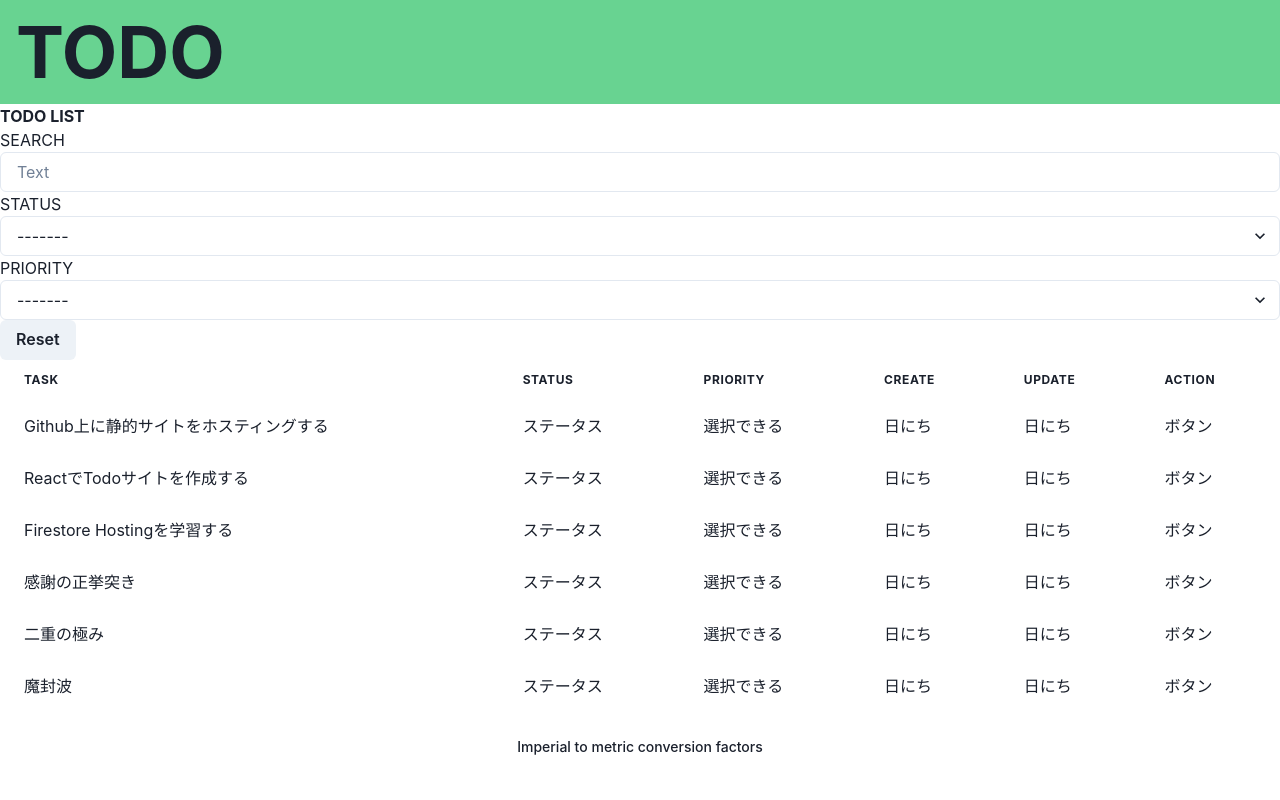
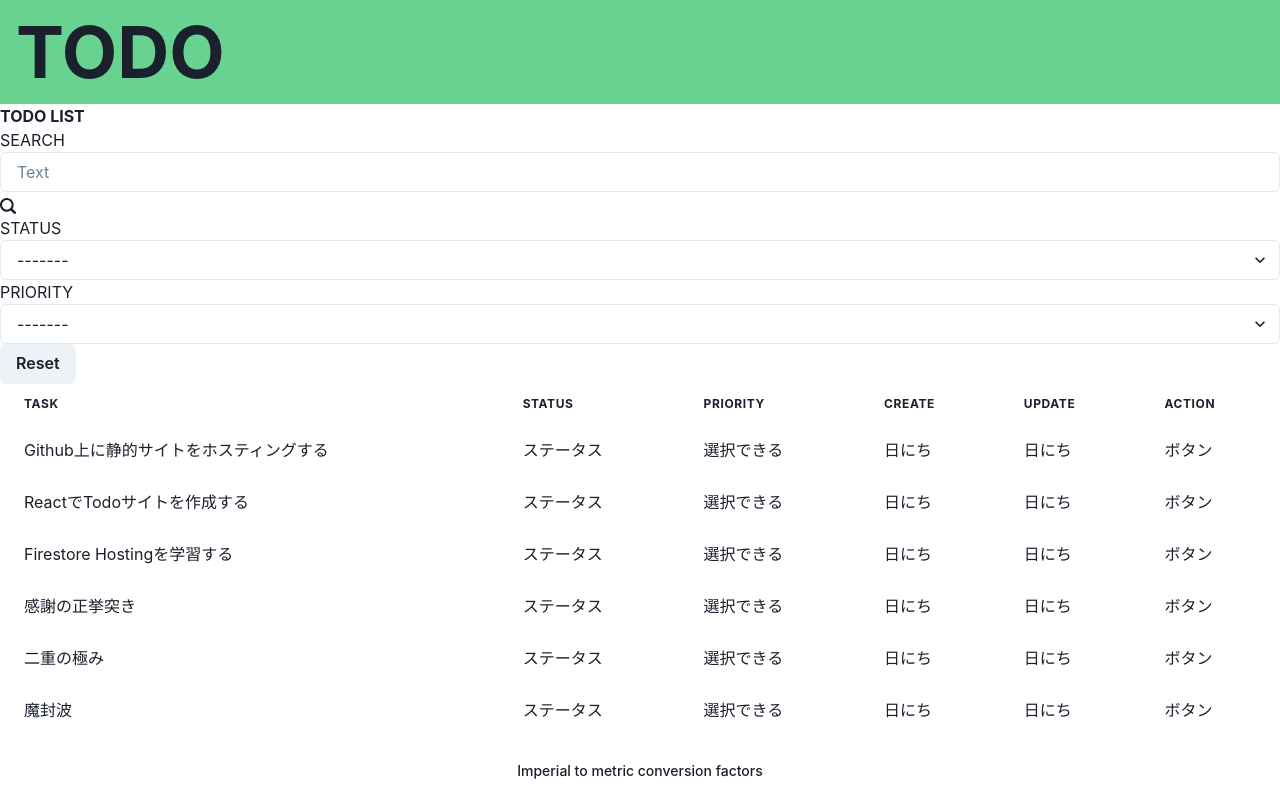
Before and after one commit to if-mentor/next_todo10, a Next.js app: page /top in a window 1280 px wide. Built offline with nearby package versions, Linux system fonts and the light colour scheme.

Commit message:
second commit

```diff
--- a/package.json
+++ b/package.json
@@ -9,6 +9,7 @@
     "lint": "next lint"
   },
   "dependencies": {
+    "@chakra-ui/icons": "^2.0.19",
     "@chakra-ui/react": "^2.6.1",
     "@emotion/react": "^11.11.0",
     "@emotion/styled": "^11.11.0",
--- a/pages/top.jsx
+++ b/pages/top.jsx
@@ -12,6 +12,7 @@ import {
   TableCaption,
   TableContainer,
 } from '@chakra-ui/react'
+import { SearchInput } from '@/top.component/searchInput'
 
 function Top() {
   return (
@@ -24,8 +25,8 @@ function Top() {
       </Box>
       <Heading as='h2' size='1xl' >TODO LIST</Heading>
       <p>SEARCH</p>
-      <Input placeholder='Text' />
-      {/* inputで合っているのか自信ない */}
+      <SearchInput />
+      {/* chakraとのデザインが合わない　chakraから引用すべきか */}
       {/* searchIconを中に入れる方法がわからない */}
       <p>STATUS</p>
       <Select placeholder='-------'>
--- /dev/null
+++ b/top.component/searchInput.jsx
@@ -0,0 +1,11 @@
+import { Search2Icon } from '@chakra-ui/icons'
+import { Input } from '@chakra-ui/react'
+
+export const SearchInput = () => {
+  return (
+    <div>
+      <Input placeholder='Text'/>
+      <button><Search2Icon /></button>
+    </div>
+  )
+}
```
Also changed, not shown: 2 other files (tests, documents, lock files or other folders).
